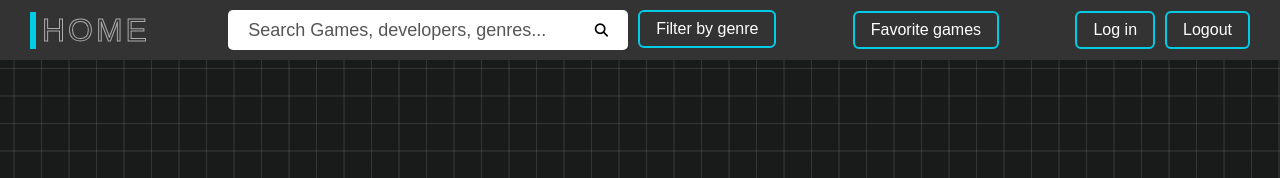
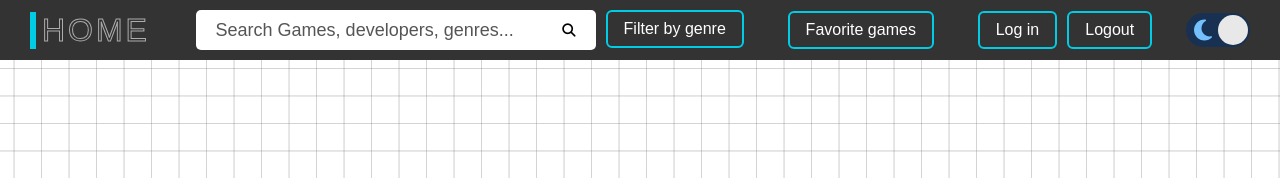
Before and after one commit to xAlexandrosx/wdwww, a plain HTML site: page html/index.html in a window 1280 px wide. Shown: the top 178 px of the page. Drawn offline with Linux system fonts and the light colour scheme.

Commit message:
main page dark-mode

```diff
--- a/css/style.css
+++ b/css/style.css
@@ -13,6 +13,16 @@ html, body {
 }
 
 body.main-page {
+    width: 100%;
+    height: 100%;
+    --color: rgba(114, 114, 114, 0.3);
+    background-color: white;
+    background-image: linear-gradient(0deg, transparent 24%, var(--color) 25%, var(--color) 26%, transparent 27%,transparent 74%, var(--color) 75%, var(--color) 76%, transparent 77%,transparent),
+    linear-gradient(90deg, transparent 24%, var(--color) 25%, var(--color) 26%, transparent 27%,transparent 74%, var(--color) 75%, var(--color) 76%, transparent 77%,transparent);
+    background-size: 55px 55px;
+}
+
+body.main-page.dark-mode {
     width: 100%;
     height: 100%;
     --color: rgba(114, 114, 114, 0.3);
--- a/html/topbar.html
+++ b/html/topbar.html
@@ -39,6 +39,13 @@
         <button class="topbar-button" id="logout-button" type="submit">Logout</button>
         </div>
     </div>
+
+    <label class="switch">
+        <span class="sun"><svg xmlns="http://www.w3.org/2000/svg" viewBox="0 0 24 24"><g fill="#ffd43b"><circle r="5" cy="12" cx="12"></circle><path d="m21 13h-1a1 1 0 0 1 0-2h1a1 1 0 0 1 0 2zm-17 0h-1a1 1 0 0 1 0-2h1a1 1 0 0 1 0 2zm13.66-5.66a1 1 0 0 1 -.66-.29 1 1 0 0 1 0-1.41l.71-.71a1 1 0 1 1 1.41 1.41l-.71.71a1 1 0 0 1 -.75.29zm-12.02 12.02a1 1 0 0 1 -.71-.29 1 1 0 0 1 0-1.41l.71-.66a1 1 0 0 1 1.41 1.41l-.71.71a1 1 0 0 1 -.7.24zm6.36-14.36a1 1 0 0 1 -1-1v-1a1 1 0 0 1 2 0v1a1 1 0 0 1 -1 1zm0 17a1 1 0 0 1 -1-1v-1a1 1 0 0 1 2 0v1a1 1 0 0 1 -1 1zm-5.66-14.66a1 1 0 0 1 -.7-.29l-.71-.71a1 1 0 0 1 1.41-1.41l.71.71a1 1 0 0 1 0 1.41 1 1 0 0 1 -.71.29zm12.02 12.02a1 1 0 0 1 -.7-.29l-.66-.71a1 1 0 0 1 1.36-1.36l.71.71a1 1 0 0 1 0 1.41 1 1 0 0 1 -.71.24z"></path></g></svg></span>
+        <span class="moon"><svg xmlns="http://www.w3.org/2000/svg" viewBox="0 0 384 512"><path d="m223.5 32c-123.5 0-223.5 100.3-223.5 224s100 224 223.5 224c60.6 0 115.5-24.2 155.8-63.4 5-4.9 6.3-12.5 3.1-18.7s-10.1-9.7-17-8.5c-9.8 1.7-19.8 2.6-30.1 2.6-96.9 0-175.5-78.8-175.5-176 0-65.8 36-123.1 89.3-153.3 6.1-3.5 9.2-10.5 7.7-17.3s-7.3-11.9-14.3-12.5c-6.3-.5-12.6-.8-19-.8z"></path></svg></span>
+        <input type="checkbox" class="input" id="mode2" checked>
+        <span class="slider"></span>
+    </label>
 </div>
 
 <script>
--- a/js/script.js
+++ b/js/script.js
@@ -1,3 +1,5 @@
+
+
 window.addEventListener("DOMContentLoaded", () => {
     document.querySelectorAll("[data-include]").forEach(async el => {
         const file = el.getAttribute("data-include");
@@ -46,6 +48,31 @@ window.addEventListener("DOMContentLoaded", () => {
                         });
                     }
 
+
+                    //dark mode
+                    const checkbox2=document.getElementById("mode2");
+
+                    if (sessionStorage.getItem("dark-mode") == "enabled") {
+                    checkbox2.checked = false;
+                    document.body.classList.add("dark-mode");
+                    }
+                    else {
+                        checkbox2.checked = true;
+                    }
+
+
+                    checkbox2.addEventListener("change", ()=>
+                        {
+                        document.body.classList.toggle("dark-mode");
+                        if(checkbox2.checked)
+                        {
+                        sessionStorage.setItem("dark-mode", "disabled");
+                        }
+                        else
+                        {
+                        sessionStorage.setItem("dark-mode", "enabled");
+                         }
+                    });
                 }
 
                 if (file.includes("topbar.html")) {
```
Also changed, not shown: js/first-script.js (+16 -11 lines).
